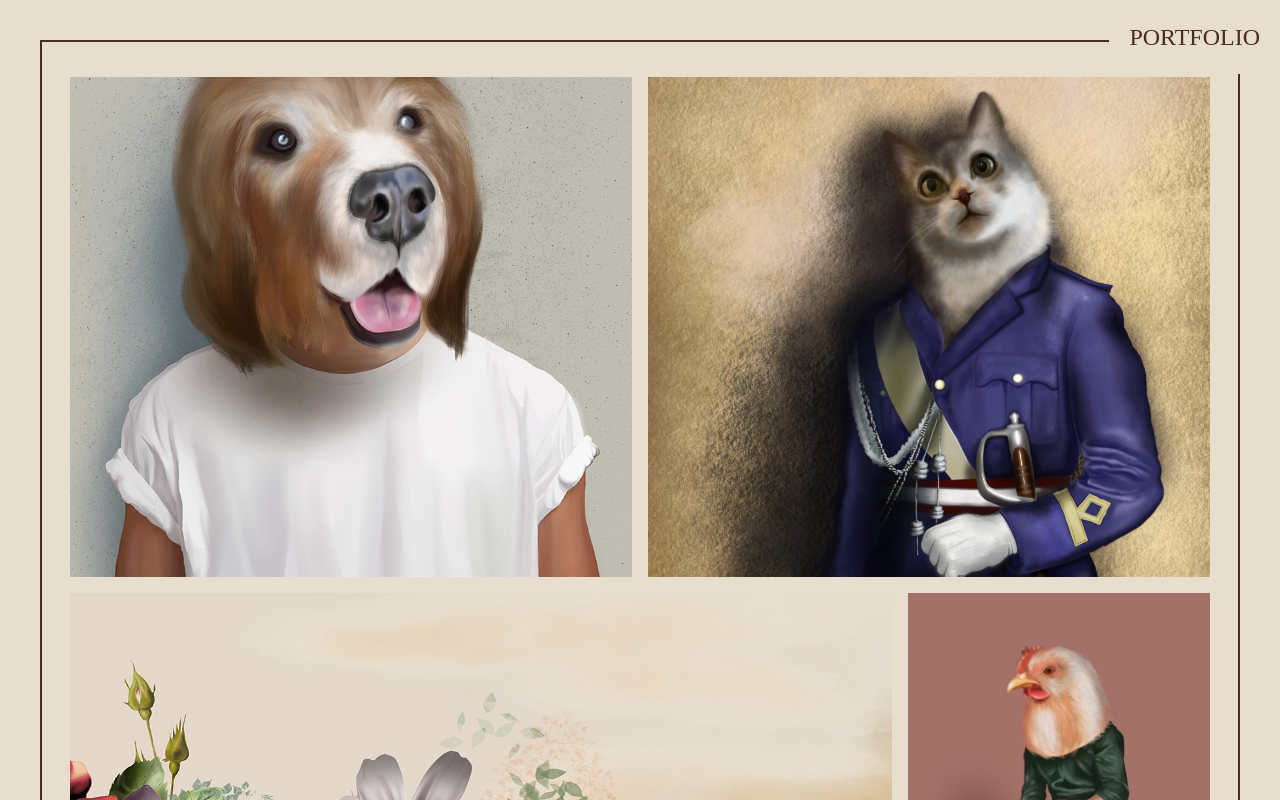
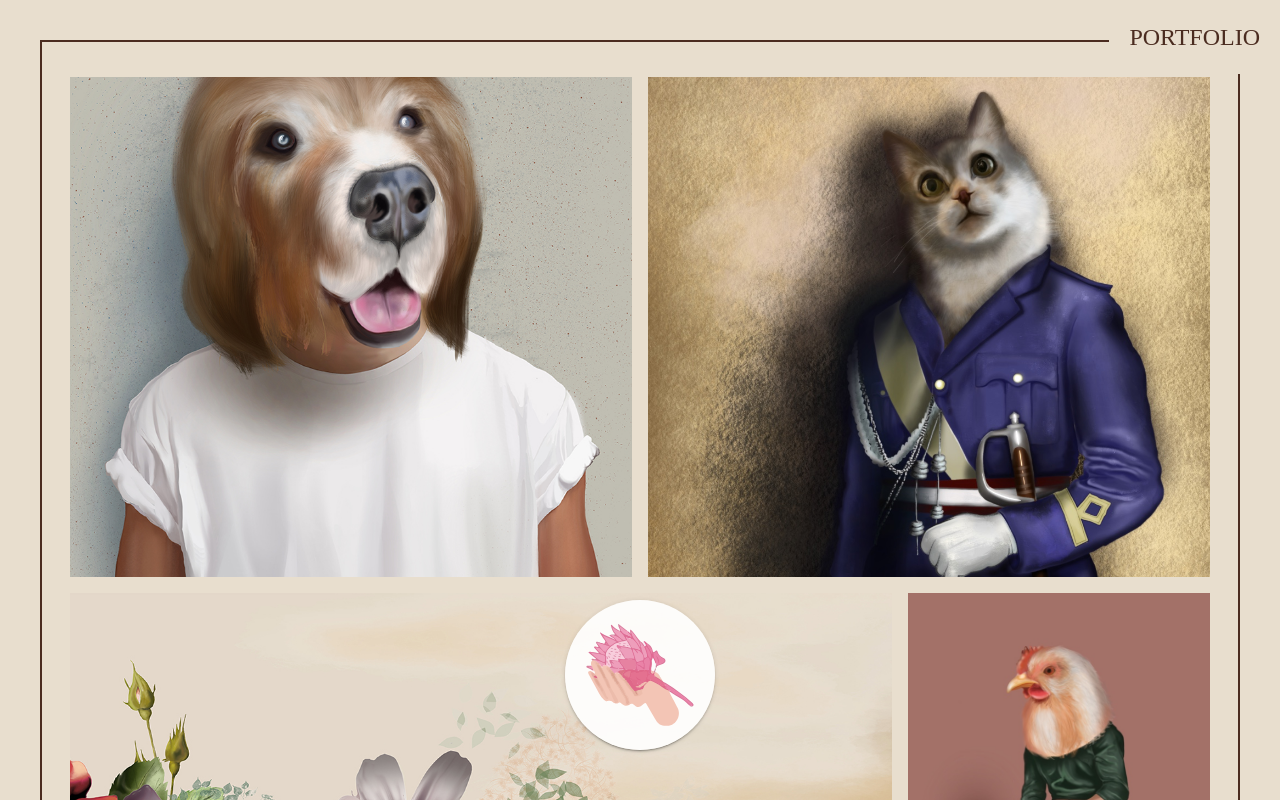
Before and after one commit to ACE27rsm/portfolio, a React (Create React App) app: page /portfolio in a window 1280 px wide. Shown: the top 800 px of the page. Built offline with nearby package versions, Linux system fonts and the light colour scheme; a web font is replaced by a local one.

Commit message:
avanzamento navbar

```diff
--- a/src/app/layout/Layout.jsx
+++ b/src/app/layout/Layout.jsx
@@ -1,6 +1,9 @@
 import { connect } from "react-redux";
 import React, { useState, useEffect } from "react";
 import { Box, withStyles } from "@material-ui/core";
+
+//* components
+import LayoutNavBar from "./components/LayoutNavBar";
 
 //* static
 import { colors, fonts } from "../../settings";
@@ -49,6 +52,15 @@ const style = (theme) => {
         padding: pad / 4,
       },
     },
+
+    nav: {
+      width: "100vw",
+      position: "fixed",
+      bottom: 50,
+      left: 0,
+      display: "flex",
+      justifyContent: "center",
+    },
   };
 };
 
@@ -68,6 +80,8 @@ const Layout = ({ classes, section, children, ui }) => {
     <Box className={classes.root}>
       <Box className={classes.section}>{section}</Box>
       <Box className={classes.children}>{children}</Box>
+
+      <LayoutNavBar />
     </Box>
   );
 };
--- /dev/null
+++ b/src/app/layout/components/LayoutNavBar.jsx
@@ -0,0 +1,273 @@
+import React, { useState, useEffect } from "react";
+import { Box, withStyles } from "@material-ui/core";
+import { withRouter } from "react-router-dom";
+import clsx from "clsx";
+
+//=b css
+const style = (theme) => ({
+  iconContainer: {
+    width: 150,
+    height: 150,
+    position: "relative",
+    [theme.breakpoints.down("md")]: {
+      width: 100,
+      height: 100,
+    },
+    [theme.breakpoints.down("xs")]: {
+      width: 70,
+      height: 70,
+    },
+  },
+
+  iconContainer2: {
+    width: 150,
+    height: 150,
+    position: "relative",
+    display: "flex",
+    justifyContent: "center",
+    alignItems: "center",
+    [theme.breakpoints.down("md")]: {
+      width: 100,
+      height: 100,
+    },
+    [theme.breakpoints.down("xs")]: {
+      width: 70,
+      height: 70,
+    },
+  },
+
+  iconRoot: {
+    background: "rgba(255,255,255,0.9)",
+    boxShadow: theme.shadows[2],
+    borderRadius: 75,
+    transition: "0.4s",
+    position: "absolute",
+    [theme.breakpoints.down("md")]: {
+      borderRadius: 50,
+    },
+    [theme.breakpoints.down("xs")]: {
+      borderRadius: 35,
+    },
+  },
+
+  navIcon: {
+    position: "absolute",
+    borderRadius: 75,
+    width: 150,
+    height: 150,
+    opacity: 0,
+    top: 0,
+    left: 0,
+    transition:
+      "opacity 0.3s linear, top 0.3s ease-in, left 0.3s ease-in, width 0.3s ease-in",
+    [theme.breakpoints.down("md")]: {
+      borderRadius: 50,
+      width: 100,
+      height: 100,
+    },
+    [theme.breakpoints.down("xs")]: {
+      borderRadius: 35,
+      width: 70,
+      height: 70,
+    },
+  },
+
+  navIconTopDelay: {
+    transitionDelay: "0.2s",
+  },
+
+  navIconTop: {
+    opacity: 1,
+    top: -200,
+    height: 350,
+    [theme.breakpoints.down("md")]: {
+      top: -150,
+      height: 250,
+    },
+    [theme.breakpoints.down("xs")]: {
+      top: -100,
+      height: 170,
+    },
+  },
+
+  navIconLeft: {
+    opacity: 1,
+    left: -200,
+    width: 350,
+    [theme.breakpoints.down("md")]: {
+      left: -150,
+      width: 250,
+    },
+    [theme.breakpoints.down("xs")]: {
+      left: -100,
+      width: 170,
+    },
+  },
+
+  navIconRightDelay: {
+    transitionDelay: "0.4s",
+  },
+
+  navIconRightFlex: {
+    display: "flex",
+    justifyContent: "flex-end",
+  },
+
+  navIconRight: {
+    opacity: 1,
+    width: 350,
+    [theme.breakpoints.down("md")]: {
+      width: 250,
+    },
+    [theme.breakpoints.down("xs")]: {
+      width: 170,
+    },
+  },
+
+  rootNav: {
+    width: "100vw",
+    position: "fixed",
+    bottom: 50,
+    left: 0,
+    display: "flex",
+    justifyContent: "center",
+  },
+  rootNav2: {
+    width: "100vw",
+    position: "fixed",
+    bottom: 40,
+    left: 0,
+    display: "flex",
+    justifyContent: "center",
+  },
+
+  aurea: {
+    // background: "green",
+    width: 500,
+    height: 400,
+    borderTopRightRadius: 500,
+    borderTopLeftRadius: 500,
+    [theme.breakpoints.down("md")]: {
+      width: 370,
+      height: 250,
+      borderTopRightRadius: 370,
+      borderTopLeftRadius: 370,
+    },
+    [theme.breakpoints.down("xs")]: {
+      width: 250,
+      height: 170,
+      borderTopRightRadius: 250,
+      borderTopLeftRadius: 250,
+    },
+  },
+});
+
+//g --------------------------------------
+const NavIcon = withStyles(style)(({ classes, icon, menu }) => (
+  <Box
+    width={menu ? 1 : "70%"}
+    height={menu ? 1 : "70%"}
+    p={2}
+    className={classes.iconRoot}
+    zIndex={1000}
+  >
+    <img src={icon} alt={icon} />
+  </Box>
+));
+
+//=STRT ================================
+const LayoutNavBar = ({ classes, location }) => {
+  //=y State
+
+  const [hovered, setHovered] = useState(false);
+
+  //=? Cycle
+
+  //=+ Handlers
+  const handleClick = () => setHovered((prevState) => !prevState);
+  const handleHoverIn = () => {
+    setHovered(true);
+  };
+  const handleHoverOut = () => {
+    setHovered(false);
+  };
+
+  //=g Utils
+
+  //=o Variables
+  let icon = null;
+  let leftIcon = null;
+  let rightIcon = null;
+
+  if (location.pathname === "/portfolio") {
+    icon = "icons/portfolio.svg";
+    leftIcon = "icons/curriculum.svg";
+    rightIcon = "icons/contatti.svg";
+  } else if (location.pathname === "/curriculum") {
+    icon = "icons/curriculum.svg";
+    leftIcon = "icons/portfolio.svg";
+    rightIcon = "icons/contatti.svg";
+  } else if (location.pathname === "/contatti") {
+    icon = "icons/contatti.svg";
+    leftIcon = "icons/portfolio.svg";
+    rightIcon = "icons/curriculum.svg";
+  }
+
+  return (
+    <>
+      <Box className={classes.rootNav2}>
+        <Box className={classes.aurea} onMouseLeave={handleHoverOut} />
+      </Box>
+      {icon && (
+        <Box className={classes.rootNav}>
+          <Box
+            className={classes.iconContainer}
+            onClick={handleClick}
+            onMouseEnter={handleHoverIn}
+            // onMouseLeave={handleHoverOut}
+          >
+            <NavIcon icon={icon} menu />
+
+            {/* //=? Top Icon */}
+            <Box
+              className={clsx(
+                classes.navIcon,
+                classes.navIconTopDelay,
+                hovered && classes.navIconTop
+              )}
+            >
+              <Box className={classes.iconContainer2}>
+                <NavIcon icon={icon} />
+              </Box>
+            </Box>
+
+            {/* //=? Left Icon */}
+            <Box
+              className={clsx(classes.navIcon, hovered && classes.navIconLeft)}
+            >
+              <Box className={classes.iconContainer2}>
+                <NavIcon icon={leftIcon} />
+              </Box>
+            </Box>
+
+            {/* //=? Right Icon */}
+            <Box
+              className={clsx(
+                classes.navIcon,
+                classes.navIconRightDelay,
+                classes.navIconRightFlex,
+                hovered && classes.navIconRight
+              )}
+            >
+              <Box className={classes.iconContainer2}>
+                <NavIcon icon={rightIcon} />
+              </Box>
+            </Box>
+          </Box>
+        </Box>
+      )}
+    </>
+  );
+};
+
+export default withStyles(style)(withRouter(LayoutNavBar));
--- a/src/app/routes/portfolio/Portfolio.jsx
+++ b/src/app/routes/portfolio/Portfolio.jsx
@@ -6,6 +6,9 @@ import clsx from "clsx";
 
 //* components
 import Layout from "../../layout/Layout";
+
+//* statics
+import images from "./static/images";
 
 //=b css
 import "react-image-lightbox/style.css";
@@ -49,75 +52,6 @@ const style = (theme) => ({
   },
 });
 
-//* static
-const images = [
-  {
-    type: "medium",
-    src: "images/thumb/argo.jpg",
-    hd: "images/hd/argo.jpg",
-  },
-  {
-    type: "medium",
-    src: "images/thumb/gatto_1.jpg",
-    hd: "images/hd/gatto_1.jpg",
-  },
-  {
-    type: "large",
-    src: "images/thumb/composizione.jpg",
-    hd: "images/hd/composizione.jpg",
-  },
-  {
-    type: "small",
-    src: "images/thumb/gallina.jpg",
-    hd: "images/hd/gallina.jpg",
-  },
-  {
-    type: "medium",
-    src: "images/thumb/gatto_2.jpg",
-    hd: "images/hd/gatto_2.jpg",
-  },
-  {
-    type: "medium",
-    src: "images/thumb/gatto_3.jpg",
-    hd: "images/hd/gatto_3.jpg",
-  },
-  {
-    type: "medium",
-    src: "images/thumb/gatto_4.jpg",
-    hd: "images/hd/gatto_4.jpg",
-  },
-  {
-    type: "small",
-    src: "images/thumb/mucca.jpg",
-    hd: "images/hd/mucca.jpg",
-  },
-  {
-    type: "large",
-    src: "images/thumb/panda.jpg",
-    hd: "images/hd/panda.jpg",
-  },
-  {
-    type: "medium",
-    src: "images/thumb/gatto_5.jpg",
-    hd: "images/hd/gatto_5.jpg",
-  },
-  {
-    type: "small",
-    src: "images/thumb/volto_1.jpg",
-    hd: "images/hd/volto_1.jpg",
-  },
-  {
-    type: "small",
-    src: "images/thumb/volto_2.jpg",
-    hd: "images/hd/volto_2.jpg",
-  },
-  {
-    type: "large",
-    src: "images/thumb/volto_3.jpg",
-    hd: "images/hd/volto_3.jpg",
-  },
-];
-
 //g -------------------------------------------------------
 const Pic = withStyles(style)(
   ({ classes, src, alt, type, handleOpen, index }) => {
@@ -157,7 +91,7 @@ const Portfolio = ({ classes }) => {
   //=o Variables
 
   return (
-    <Layout section={<>PORTFOLIO</>}>
+    <Layout section="PORTFOLIO">
       <Box display="flex" flexWrap="wrap">
         {images.map((image, index) => (
           <Pic
--- /dev/null
+++ b/src/app/routes/portfolio/static/images.js
@@ -0,0 +1,67 @@
+export default [
+  {
+    type: "medium",
+    src: "images/thumb/argo.jpg",
+    hd: "images/hd/argo.jpg",
+  },
+  {
+    type: "medium",
+    src: "images/thumb/gatto_1.jpg",
+    hd: "images/hd/gatto_1.jpg",
+  },
+  {
+    type: "large",
+    src: "images/thumb/composizione.jpg",
+    hd: "images/hd/composizione.jpg",
+  },
+  {
+    type: "small",
+    src: "images/thumb/gallina.jpg",
+    hd: "images/hd/gallina.jpg",
+  },
+  {
+    type: "medium",
+    src: "images/thumb/gatto_2.jpg",
+    hd: "images/hd/gatto_2.jpg",
+  },
+  {
+    type: "medium",
+    src: "images/thumb/gatto_3.jpg",
+    hd: "images/hd/gatto_3.jpg",
+  },
+  {
+    type: "medium",
+    src: "images/thumb/gatto_4.jpg",
+    hd: "images/hd/gatto_4.jpg",
+  },
+  {
+    type: "small",
+    src: "images/thumb/mucca.jpg",
+    hd: "images/hd/mucca.jpg",
+  },
+  {
+    type: "large",
+    src: "images/thumb/panda.jpg",
+    hd: "images/hd/panda.jpg",
+  },
+  {
+    type: "medium",
+    src: "images/thumb/gatto_5.jpg",
+    hd: "images/hd/gatto_5.jpg",
+  },
+  {
+    type: "small",
+    src: "images/thumb/volto_1.jpg",
+    hd: "images/hd/volto_1.jpg",
+  },
+  {
+    type: "small",
+    src: "images/thumb/volto_2.jpg",
+    hd: "images/hd/volto_2.jpg",
+  },
+  {
+    type: "large",
+    src: "images/thumb/volto_3.jpg",
+    hd: "images/hd/volto_3.jpg",
+  },
+];
```
Also changed, not shown: 1 other file (tests, documents, lock files or other folders).
